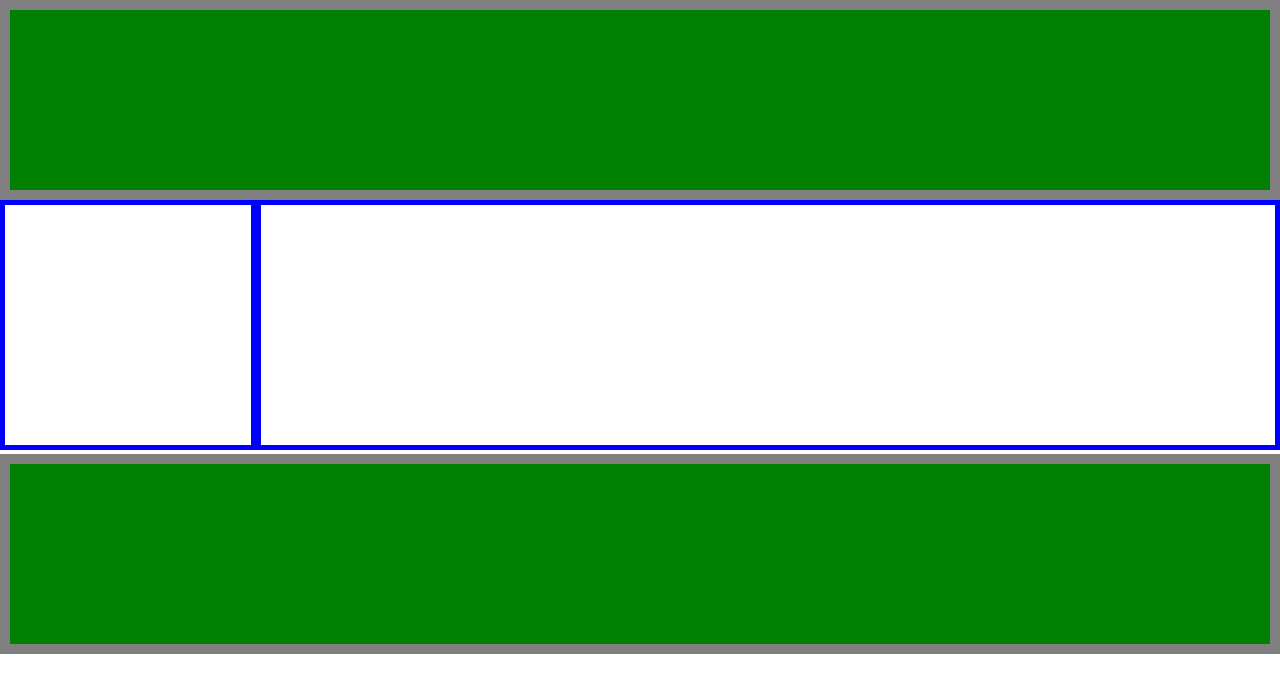
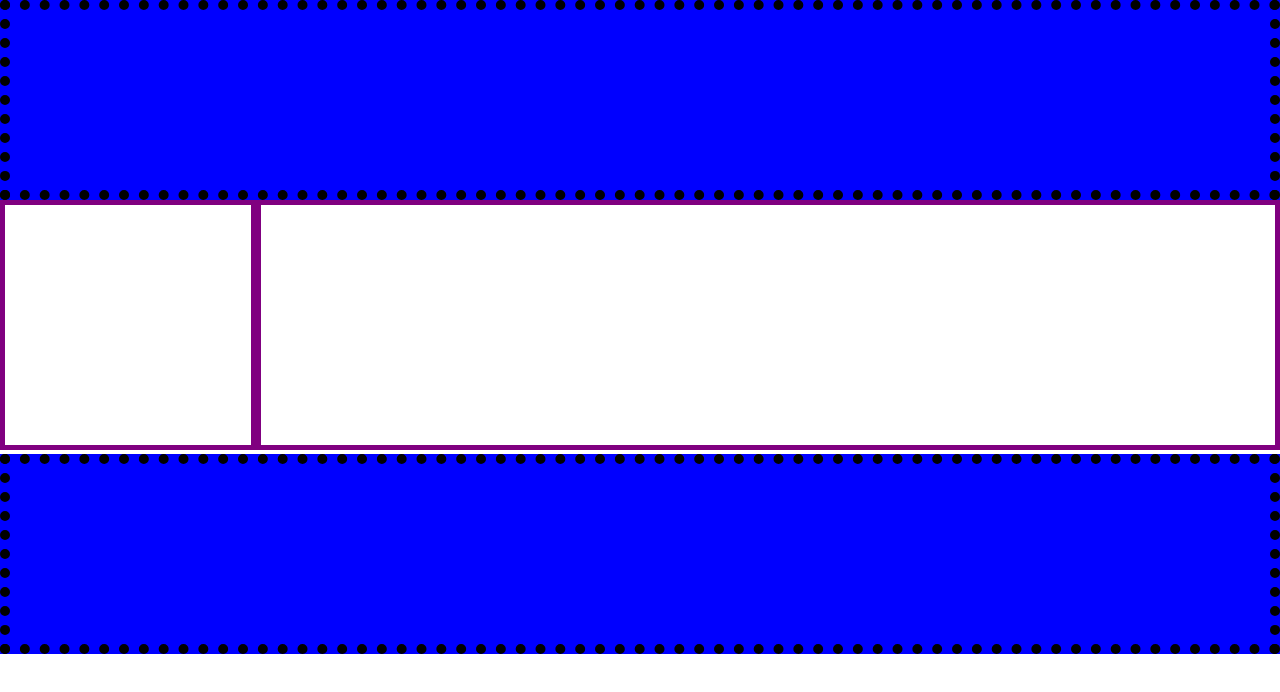
Before and after one commit to rmgil89/CIT-85, a plain HTML site: page Week 11 Same Layout 3 Different Ways/Page 3/index.html in a window 1280 px wide. Drawn offline with Linux system fonts and the light colour scheme.

Commit message:
Update main.css

```diff
--- a/Week 11 Same Layout 3 Different Ways/Page 3/main.css
+++ b/Week 11 Same Layout 3 Different Ways/Page 3/main.css
@@ -8,12 +8,12 @@ html, body, header, div, footer {
 }
 header, footer {
     height: 200px;
-    border: 10px solid grey;
-    background-color: green;
+    border: 10px dotted black;
+    background-color: blue;
 }
 div {
     height: 250px;
-    border: 5px solid blue;
+    border: 5px solid purple;
     display: inline-block;
 }
 #one {
```
